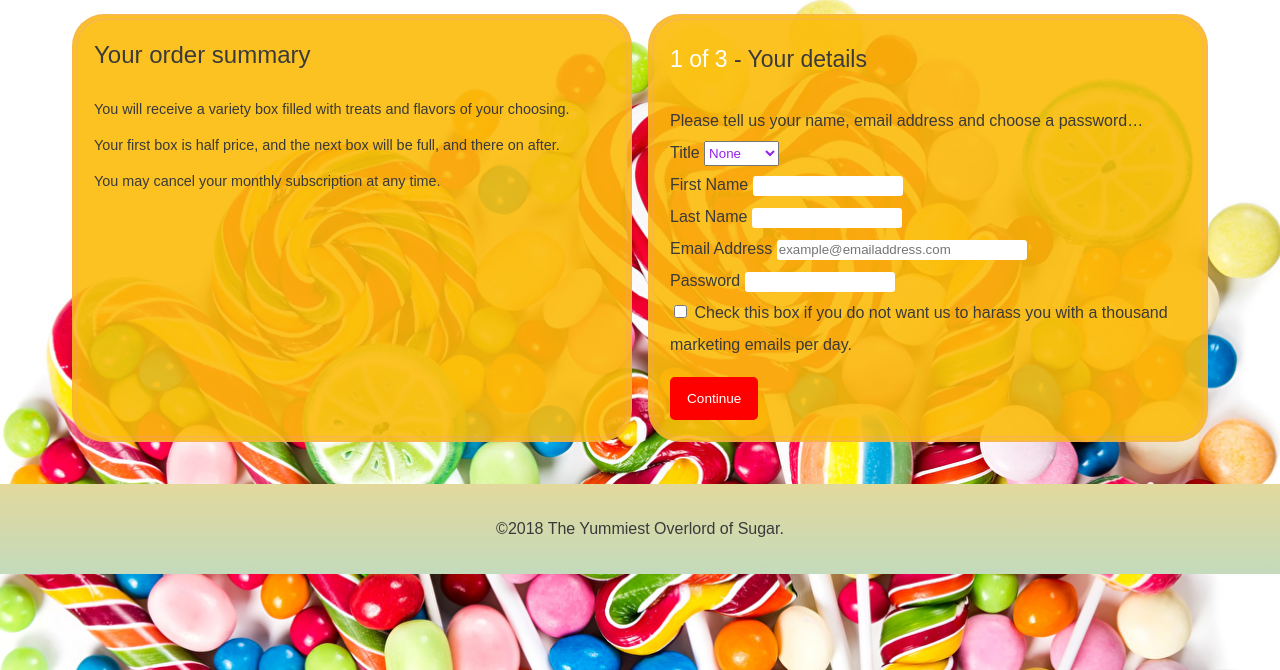
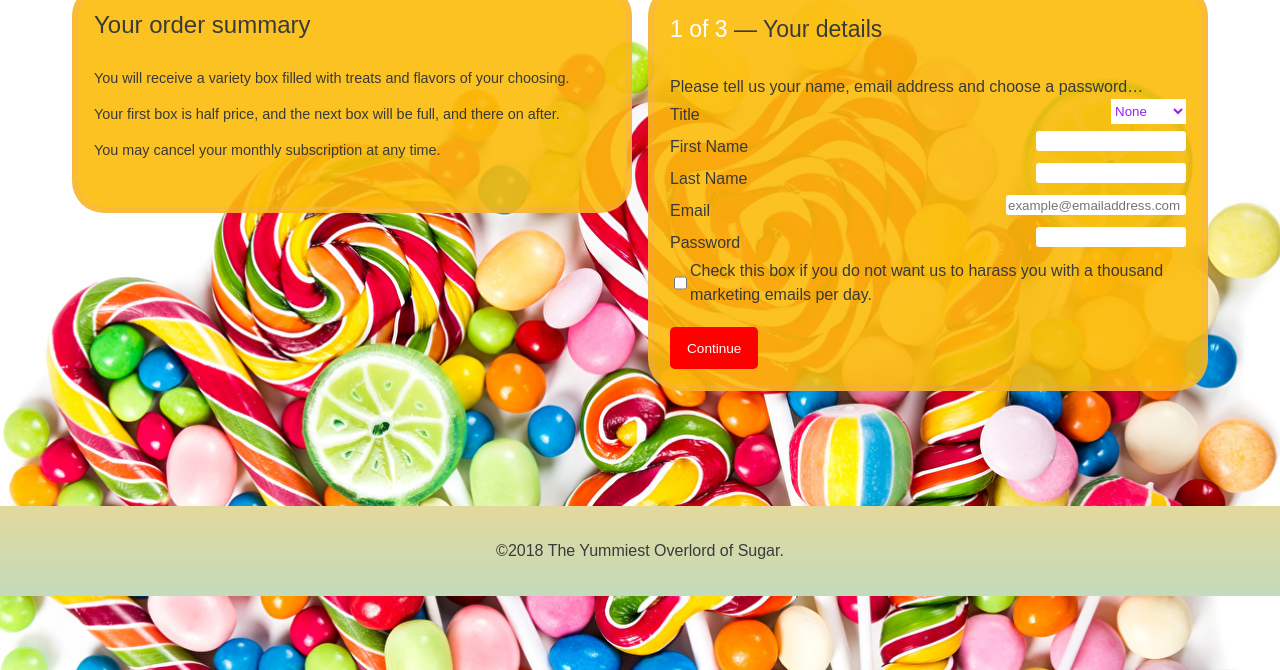
Before and after one commit to ashpollard11/Week2-Homework, a website: page sign-up.html in a window 1280 px wide. Shown: the part 130-800 px from the top of the page. Drawn offline with Linux system fonts and the light colour scheme; a web font is replaced by a local one.

Commit message:
fixed errors

```diff
--- a/sign-up.html
+++ b/sign-up.html
@@ -22,7 +22,7 @@
 		</header>
 
 		<div class="row sign-up-description">
-			<h3 class="sub-header">Let's be sweet friends!</h3>
+			<!-- <h3 class="sub-header">Let's be sweet friends!</h3> -->
 			<div class="col">
 				<h4>Your order summary</h4>
 				<p>You will receive a variety box filled with treats and flavors of your choosing.</p>
@@ -32,10 +32,10 @@
 			</div>
 
 		<form class="col sign-up-form">
-			<h4><span>1 of 3 </span>- Your details</h4>
+			<h4><span>1 of 3 </span>&mdash; Your details</h4>
 			<h5>Please tell us your name, email address and choose a password…</h5>
-			<div class="selection-cont">
-				<label for="title">Title</label>
+
+			<label for="title">Title
 				<select name="title" id="title">
 					<option value="">None</option>
 					<option value="Mrs">Mrs</option>
@@ -43,34 +43,34 @@
 					<option value="Ms">Ms</option>
 					<option value="Mr">Mr</option>
 				</select>
-			</div>
+			</label>
 
-			<div class="selection-cont">
-				<label for="first_name">First Name</label>
+			<label>
+				First Name
 				<input type="text" name="first_name" id="first_name" class="text-input">
-			</div>
+			</label>
 
-			<div class="selection-cont">
-				<label for="last_name">Last Name</label>
+			<label>
+				Last Name
 				<input type="text" name="last_name" id="last_name" class="text-input">
-			</div>
+			</label>
 
-			<div class="selection-cont">
-				<label for="email">Email Address</label>
+			<label>
+				Email
 				<input type="email" name="email" id="email" placeholder="example@emailaddress.com" class="text-input">
-			</div>
+			</label>
 
-			<div class="selection-cont">
-				<label for="password">Password</label>
+			<label>
+				Password
 				<input type="password" name="password" id="password" class="text-input">
-			</div>
+			</label>
 
-			<div class="selection-cont">
+			<label>
 				<input type="checkbox" name="marketing_emails" id="marketing_emails" value="1">
-				<label for="marketing_emails">Check this box if you do not want us to harass you with a thousand marketing emails per day.</label>
-			</div>
+				Check this box if you do not want us to harass you with a thousand marketing emails per day.
+			</label>
 
-			<button type="submit" class="button">Continue </button>
+			<button type="submit" class="button">Continue</button>
 
 		</form>
 
--- a/src/scss/_variables.scss
+++ b/src/scss/_variables.scss
@@ -1,5 +1,6 @@
 $tablet-breakpoint: 768px;
 $desktop-breakpoint: 1024px;
+$large-desktop-breakpoint: 1110px;
 
 $background-main: #fff;
 $background-box: #d9e4ea;
@@ -26,6 +27,12 @@ $body-font: 'Capriola', sans-serif;
 	}
 }
 
+@mixin bp-large-desktop {
+	@media only screen and (min-height: $desktop-breakpoint) {
+		@content;
+	}
+}
+
 
 @mixin gradient {
 	background: linear-gradient(0deg, #e69ddd, #91ddee, #eed891);
--- a/src/scss/main.scss
+++ b/src/scss/main.scss
@@ -53,6 +53,10 @@ body {
 			flex-direction: column;
 			flex: 1;
 
+				.sub-header {
+					height: 90px;
+				}
+
 				.button {
 				align-self: flex-start;
 				margin-top: auto;
@@ -68,6 +72,18 @@ body {
 			justify-content: space-around;
 		}
 
+		.sign-up-form {
+			.button {
+				align-self: flex-end;
+			}
+		}
+	}
+
+	@include bp-large-desktop {
+		footer {
+			position: fixed;
+			bottom: 0;
+		}
 	}
 
 }
@@ -123,8 +139,16 @@ nav {
 footer {
 	@include gradient;
 	text-align: center;
+	width: 100%;
+	display: flex;
+	justify-content: center;
+	align-items: center;
 	padding: 2em 0;
-	margin-top: 30px;
+	margin-top: 8%;
+
+	p {
+		margin: 0;
+	}
 }
 
 
@@ -133,11 +157,11 @@ footer {
 
 
 
-.main-header{
+.main-header {
 	padding: 0.5em 0;
 }
 
-.hero{
+.hero {
 	@include gradient;
 	text-align: center;
 	color: $secondary-color;
@@ -182,6 +206,7 @@ footer {
 		background: #fe0000;
 		font-size: 0.85em;
 		border: none;
+		color: #fff;
 
 		&:hover {
 			background: $hover-color;
@@ -209,6 +234,11 @@ footer {
 }
 
 .sign-up-description {
+	padding-top: 2em;
+
+	.col {
+		height: max-content;
+	}
 
 	.sub-header {
 		color: $hover-color;
@@ -227,6 +257,8 @@ footer {
 }
 
 .sign-up-form {
+	display: flex;
+	flex-direction: column;
 	line-height: 2;
 
 	h4 {
@@ -236,17 +268,30 @@ footer {
 		}
 	}
 
-	.selection-cont {
-		float: left;
+	h5 {
+		line-height: 1.5;
+	}
+
+	label {
+		display: flex;
 
 		&:nth-child(8) {
-			margin-bottom: $em-size;
+			line-height: 1.5;
+			margin-bottom: 20px;
+		}
+
 	}
 
 	#title {
 		color: $heading-color;
 		width: 75px;
   		height: 25px;
+  		border: none;
+  		background: #fff;
+	}
+
+	#title, .text-input {
+		margin-left: auto;
 	}
 
 	.text-input {
@@ -257,19 +302,17 @@ footer {
 	}
 
 	#email {
-			width: 250px;
+		width: 180px;
 	}
 
 	#marketing-emails {
 		border: none;
-		}
+		font-size: 20px;
 	}
 
 	.button {
 		color: $secondary-color;
 	}
-
-
 }
 
 
@@ -285,7 +328,7 @@ footer {
 
 	.cupcake {
 		background-position: -38px -28px;
-		left: 1%;
+		left: 3%;
 		animation-delay: 0.9s;
 		transform: rotate(45deg);
 	}
@@ -338,7 +381,7 @@ footer {
 
 	.cake {
 		background-position: -435px -405px;
-		left: 85%;
+		left: 83%;
 		animation-delay: 0.1s;
 		transform: rotate(30deg);
 	}
@@ -346,7 +389,7 @@ footer {
 	@keyframes ani-drop {
 		0% { top: -100%; }
 		80% { opacity: 0; }
-		100% { top: 100%; transform: rotate(360deg); opacity: 0; display: none; }
+		100% { top: 90%; transform: rotate(360deg); opacity: 0; display: none; }
 	}
 
 }
```
Also changed, not shown: index.html (+7 -7 lines), dist/css/main.css, dist/img/peppermint-logo.png (added), 1 other file. Lines whose indentation alone changed are shown as unchanged.
